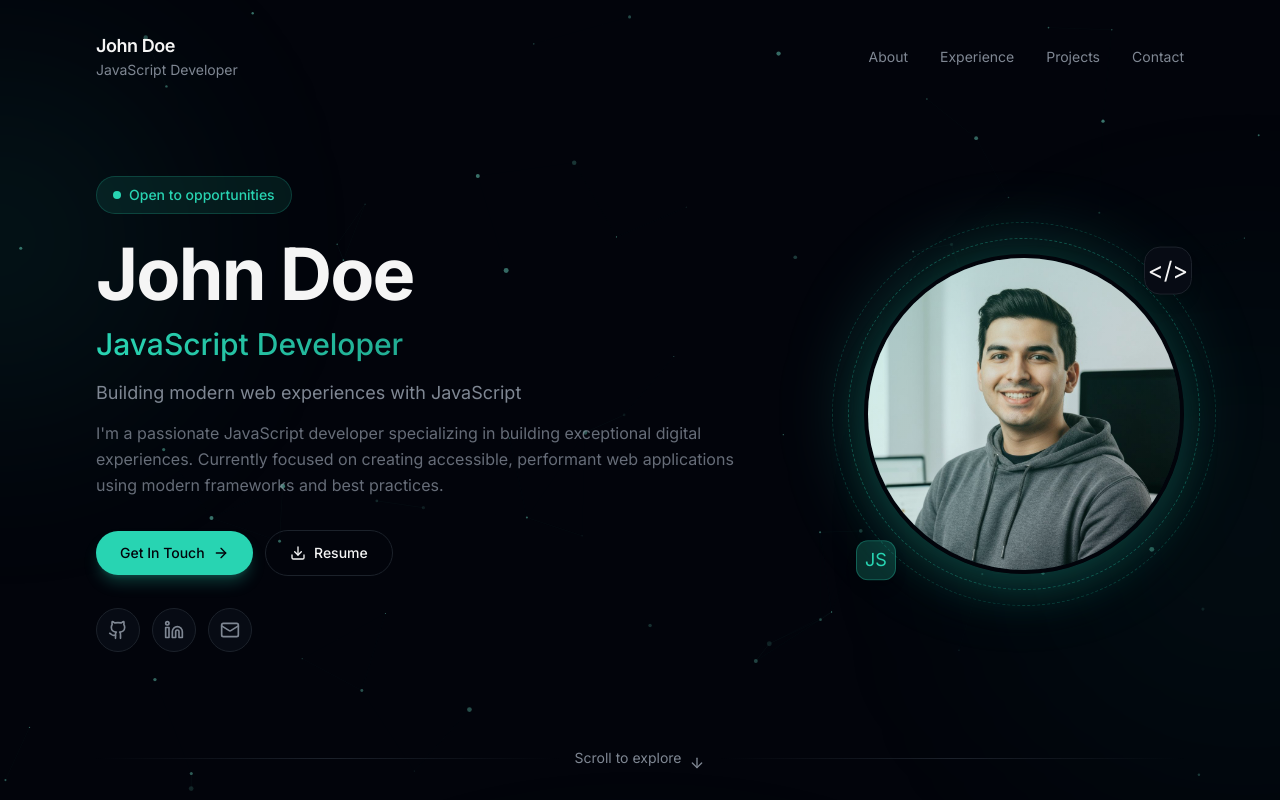
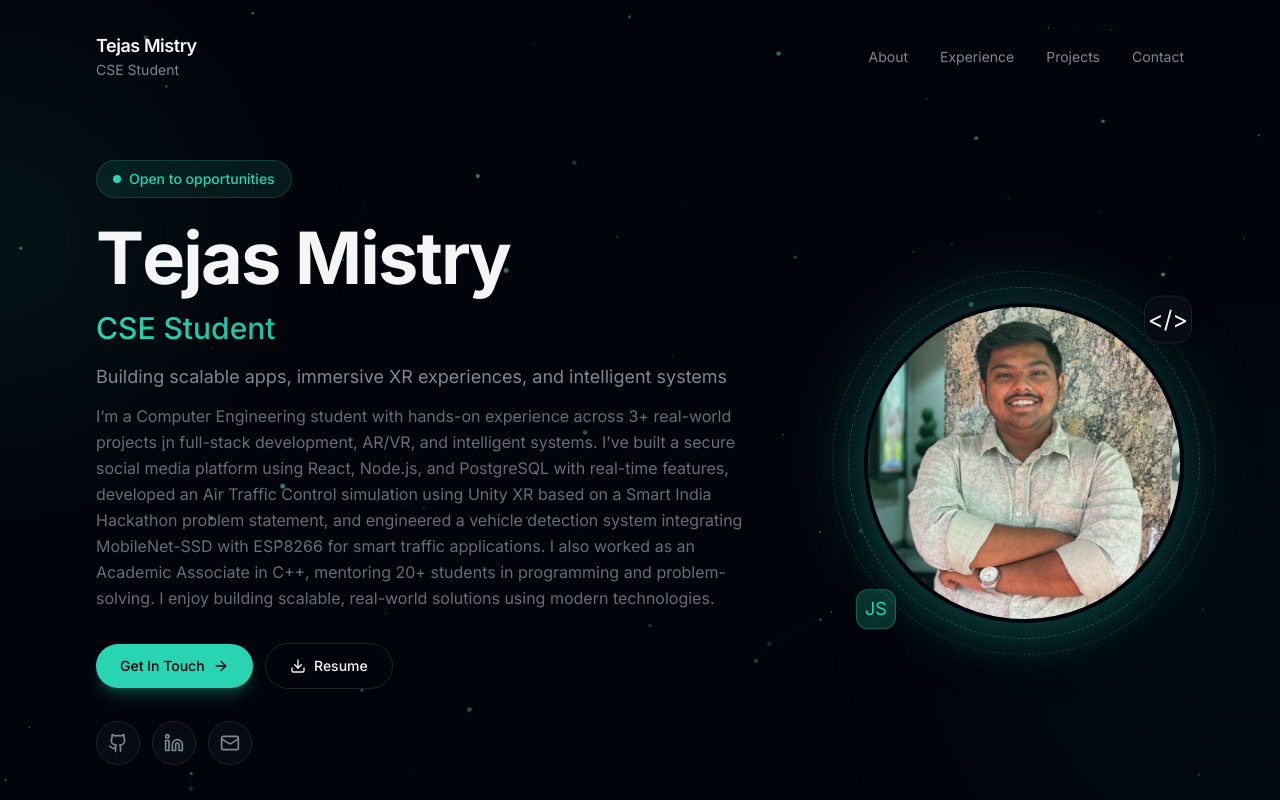
Before and after one commit to TEJAS4824/portfolio, a Next.js app: page / in a window 1280 px wide. Shown: the top 800 px of the page. Built offline with nearby package versions, Linux system fonts and the light colour scheme.

Commit message:
updated_data

```diff
--- a/components/pwa/install-button.tsx
+++ b/components/pwa/install-button.tsx
@@ -9,17 +9,16 @@ export function InstallButton() {
   const { isInstallable, isInstalled, installApp } = usePWA()
 
   if (isInstalled) {
-    return null
-    //  (
-    //   <motion.div
-    //     initial={{ opacity: 0, scale: 0.8 }}
-    //     animate={{ opacity: 0, scale: 1 }}
-    //     className="flex items-center gap-2 px-3 py-1.5 rounded-full bg-green-500/10 border border-green-500/20 text-green-400 text-sm"
-    //   >
-    //     <Check className="w-4 h-4" />
-    //     <span>Installed</span>
-    //   </motion.div>
-    // )
+    return (
+      <motion.div
+        initial={{ opacity: 0, scale: 0.8 }}
+        animate={{ opacity: 0, scale: 1 }}
+        className="flex items-center gap-2 px-3 py-1.5 rounded-full bg-green-500/10 border border-green-500/20 text-green-400 text-sm"
+      >
+        <Check className="w-4 h-4" />
+        <span>Installed</span>
+      </motion.div>
+    )
   }
 
   if (!isInstallable) {
--- a/data/portfolio.ts
+++ b/data/portfolio.ts
@@ -4,13 +4,13 @@
 // ============================================
 
 export const personalInfo = {
-  name: "John Doe",
-  title: "JavaScript Developer",
-  tagline: "Building modern web experiences with JavaScript",
+  name: "Tejas Mistry",
+  title: "CSE Student",
+  tagline: "Building scalable apps, immersive XR experiences, and intelligent systems",
   description:
-    "I'm a passionate JavaScript developer specializing in building exceptional digital experiences. Currently focused on creating accessible, performant web applications using modern frameworks and best practices.",
-  location: "San Francisco, CA",
-  email: "john@example.com",
+    "I’m a Computer Engineering student with hands-on experience across 3+ real-world projects in full-stack development, AR/VR, and intelligent systems. I’ve built a secure social media platform using React, Node.js, and PostgreSQL with real-time features, developed an Air Traffic Control simulation using Unity XR based on a Smart India Hackathon problem statement, and engineered a vehicle detection system integrating MobileNet-SSD with ESP8266 for smart traffic applications. I also worked as an Academic Associate in C++, mentoring 20+ students in programming and problem-solving. I enjoy building scalable, real-world solutions using modern technologies.",
+  location: "Vadodara, Gujarat, India",
+  email: "tejasmistry2017@gmail.com",
   availability: "Open to opportunities",
   image: "/images/profile.jpg", // Update this with your own profile image
 }
```
Also changed, not shown: public/images/profile.jpg.
